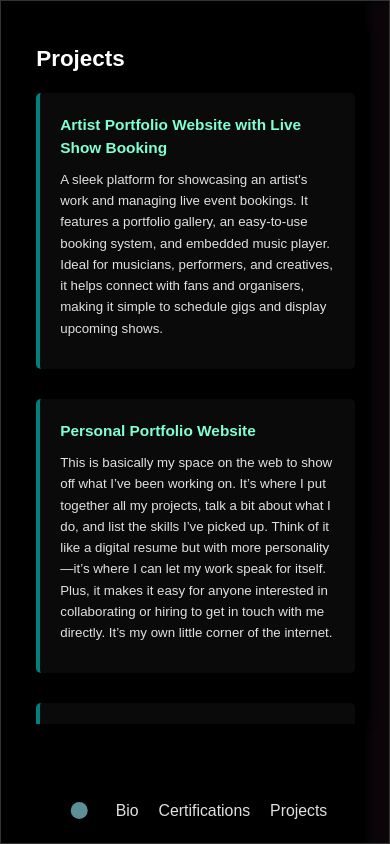
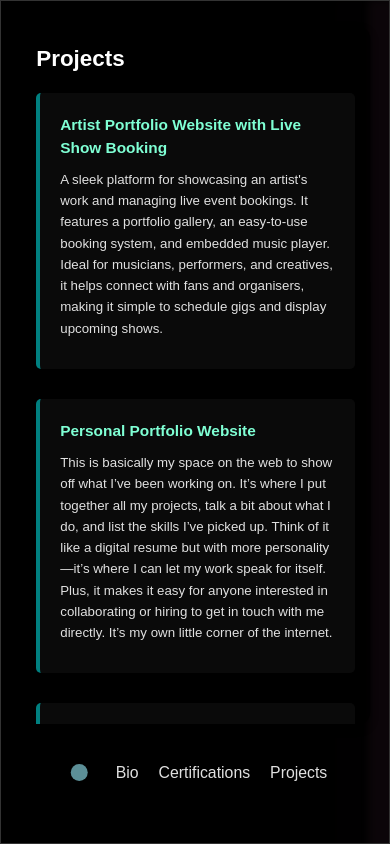
Before and after one commit to Melvinfused/mi_react_portfolio, a React (Vite) app: page /projects in a window 390 px wide. Built offline with nearby package versions, Linux system fonts and the light colour scheme.

Commit message:
Fix: adjusted Mobile view in CSS 3rd time

```diff
--- a/src/ctrls.css
+++ b/src/ctrls.css
@@ -250,7 +250,7 @@ nav ul li a {
     position: relative;
     margin-top: auto;
     background-color: black; /* optional */
-    padding: 12px 0;
+    padding: 50px 0;
   }
 
   .card,
```
